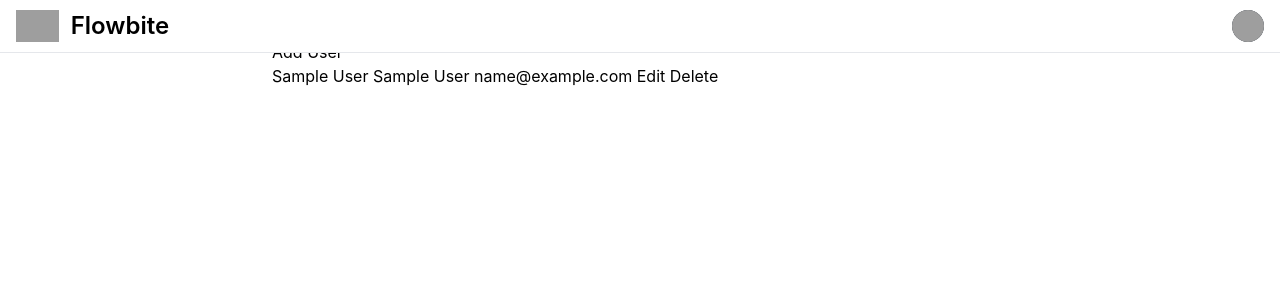
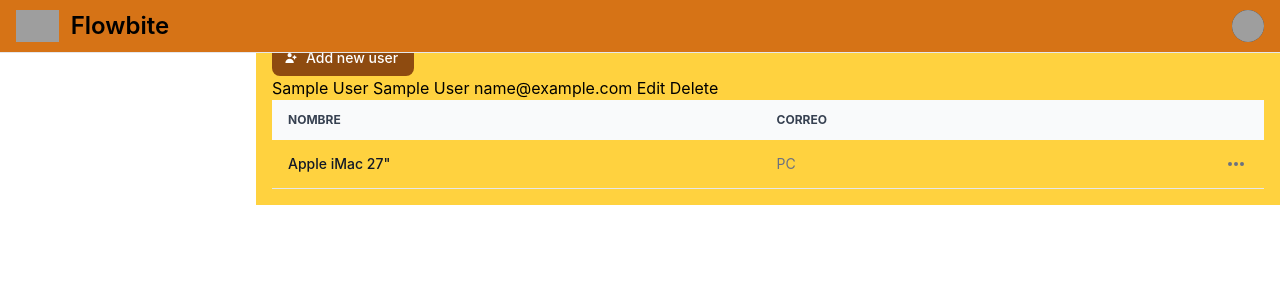
Before and after one commit to Miguel03nx/Magna_C21, a PHP site: page /users in a window 1280 px wide. Shown: the top 300 px of the page. Run offline with PHP 8.4, Linux system fonts and the light colour scheme; the visitor is signed in with stand-in values (Sample User, id 1); data that the repository does not hold is empty; style sheets or scripts are compiled from the project's sources; some libraries are stand-ins or nearby versions; grey boxes are pictures that could not be loaded.

Commit message:
estilos
cambios a los colores del sitio

```diff
--- a/app/views/layout/app_start.php
+++ b/app/views/layout/app_start.php
@@ -14,4 +14,4 @@
 
 
 
-    <main class="p-4 md:ml-64 h-auto pt-20">
+    <main class="bg-[#ffd23f] p-4 md:ml-64 h-auto pt-20">
--- a/app/views/layout/navbar.php
+++ b/app/views/layout/navbar.php
@@ -1,4 +1,4 @@
-<nav class="bg-white border-b border-gray-200 px-4 py-2.5 dark:bg-gray-800 dark:border-gray-700 fixed left-0 right-0 top-0 z-50">
+<nav class="bg-[#d67316] border-b border-gray-200 px-4 py-2.5 dark:bg-gray-800 dark:border-gray-700 fixed left-0 right-0 top-0 z-50">
       <div class="flex flex-wrap justify-between items-center">
         <div class="flex justify-start items-center">
           <button
@@ -75,7 +75,7 @@
           </button>
           <!-- Dropdown menu -->
           <div
-            class="hidden z-50 my-4 w-56 text-base list-none bg-white rounded divide-y divide-gray-100 shadow dark:bg-gray-700 dark:divide-gray-600 rounded-xl"
+            class="hidden z-50 my-4 w-56 text-base list-none bg-white divide-y divide-gray-100 shadow dark:bg-gray-700 dark:divide-gray-600 rounded-xl"
             id="dropdown"
           >
             <div class="py-3 px-4">
--- a/app/views/layout/sidebar.php
+++ b/app/views/layout/sidebar.php
@@ -46,10 +46,10 @@ $MENUS = [
 ?>
 
 <aside
-      class="fixed top-0 left-0 z-40 w-64 h-screen pt-14 transition-transform -translate-x-full bg-white border-r border-gray-200 md:translate-x-0 dark:bg-gray-800 dark:border-gray-700"
+      class="fixed top-0 left-0 z-40 w-64 h-screen pt-14 transition-transform -translate-x-full bg-[#d96c06] border-r border-gray-200 md:translate-x-0 dark:bg-gray-800 dark:border-gray-700"
       aria-label="Sidenav"
       id="drawer-navigation">
-      <div class="overflow-y-auto py-5 px-3 h-full bg-white dark:bg-gray-800">
+      <div class="overflow-y-auto py-5 px-3 h-full bg-[#d67316] dark:bg-gray-800">
 
         <ul class="space-y-2">
           <li>
@@ -79,19 +79,13 @@ $MENUS = [
               aria-controls="dropdown-<?= $item['name'] ?>"
               data-collapse-toggle="dropdown-<?= $item['name'] ?>"
             >
-              <svg
-                aria-hidden="true"
-                class="flex-shrink-0 w-6 h-6 text-gray-500 transition duration-75 group-hover:text-gray-900 dark:text-gray-400 dark:group-hover:text-white"
-                fill="currentColor"
-                viewBox="0 0 20 20"
-                xmlns="http://www.w3.org/2000/svg"
-              >
-                <path
-                  fill-rule="evenodd"
-                  d="M4 4a2 2 0 012-2h4.586A2 2 0 0112 2.586L15.414 6A2 2 0 0116 7.414V16a2 2 0 01-2 2H6a2 2 0 01-2-2V4zm2 6a1 1 0 011-1h6a1 1 0 110 2H7a1 1 0 01-1-1zm1 3a1 1 0 100 2h6a1 1 0 100-2H7z"
-                  clip-rule="evenodd"
-                ></path>
+
+              <!-- ICONOS  -->
+
+              <svg class="w-[21px] h-[21px] text-gray-800 dark:text-white" aria-hidden="true" xmlns="http://www.w3.org/2000/svg" width="24" height="24" fill="currentColor" viewBox="0 0 24 24">
+              <path fill-rule="evenodd" d="M12 4a4 4 0 1 0 0 8 4 4 0 0 0 0-8Zm-2 9a4 4 0 0 0-4 4v1a2 2 0 0 0 2 2h8a2 2 0 0 0 2-2v-1a4 4 0 0 0-4-4h-4Z" clip-rule="evenodd"/>
               </svg>
+
               <span class="flex-1 ml-3 text-left whitespace-nowrap"
                 ><?= $item['name'] ?></span
               >
--- a/app/views/users/index.php
+++ b/app/views/users/index.php
@@ -3,8 +3,60 @@
 
 
     <h1>User List</h1>
-    <a href="/users/create">Add User</a>
+
+     <a href="/users/create"><button type="button"
+                class="flex items-center justify-center px-4 py-2 text-sm font-medium text-white rounded-lg bg-yellow-700 hover:bg-primary-800 focus:ring-4 focus:ring-primary-300 dark:bg-primary-600 dark:hover:bg-primary-700 focus:outline-none dark:focus:ring-primary-800 cursor-pointer"">
+          <svg xmlns="http://www.w3.org/2000/svg" class="h-3.5 w-3.5 mr-2 -ml-1" viewBox="0 0 20 20" fill="currentColor"
+               aria-hidden="true">
+            <path
+              d="M8 9a3 3 0 100-6 3 3 0 000 6zM8 11a6 6 0 016 6H2a6 6 0 016-6zM16 7a1 1 0 10-2 0v1h-1a1 1 0 100 2h1v1a1 1 0 102 0v-1h1a1 1 0 100-2h-1V7z"/>
+          </svg>
+          Add new user
+        </button>
+    </a>
+
+
+
     <ul>
+
+     <div class="overflow-x-auto">
+                <table class="w-full text-sm text-left text-gray-500 dark:text-gray-400">
+                    <thead class="text-xs text-gray-700 uppercase bg-gray-50 dark:bg-gray-700 dark:text-gray-400">
+                        <tr>
+                            <th scope="col" class="px-4 py-3">Nombre</th>
+                            <th scope="col" class="px-4 py-3">Correo</th>
+
+                            <th scope="col" class="px-4 py-3">
+                                <span class="sr-only">Actions</span>
+                            </th>
+                        </tr>
+                    </thead>
+                    <tbody>
+                        <tr class="border-b dark:border-gray-700">
+                            <th scope="row" class="px-4 py-3 font-medium text-gray-900 whitespace-nowrap dark:text-white">Apple iMac 27&#34;</th>
+                            <td class="px-4 py-3">PC</td>
+
+
+                            <td class="px-4 py-3 flex items-center justify-end">
+                                <button id="apple-imac-27-dropdown-button" data-dropdown-toggle="apple-imac-27-dropdown" class="inline-flex items-center p-0.5 text-sm font-medium text-center text-gray-500 hover:text-gray-800 rounded-lg focus:outline-none dark:text-gray-400 dark:hover:text-gray-100" type="button">
+                                    <svg class="w-5 h-5" aria-hidden="true" fill="currentColor" viewbox="0 0 20 20" xmlns="http://www.w3.org/2000/svg">
+                                        <path d="M6 10a2 2 0 11-4 0 2 2 0 014 0zM12 10a2 2 0 11-4 0 2 2 0 014 0zM16 12a2 2 0 100-4 2 2 0 000 4z" />
+                                    </svg>
+                                </button>
+                                <div id="apple-imac-27-dropdown" class="hidden z-10 w-44 bg-white rounded divide-y divide-gray-100 shadow dark:bg-gray-700 dark:divide-gray-600">
+                                    <ul class="py-1 text-sm text-gray-700 dark:text-gray-200" aria-labelledby="apple-imac-27-dropdown-button">
+                                        <li>
+                                            <a href="#" class="block py-2 px-4 hover:bg-gray-100 dark:hover:bg-gray-600 dark:hover:text-white">Edit</a>
+                                        </li>
+                                    </ul>
+                                    <div class="py-1">
+                                        <a href="#" class="block py-2 px-4 text-sm text-gray-700 hover:bg-gray-100 dark:hover:bg-gray-600 dark:text-gray-200 dark:hover:text-white">Delete</a>
+                                    </div>
+                                </div>
+                            </td>
+                        </tr>
+
+
         <?php foreach ($data['users'] as $user): ?>
             <li>
                 <?= htmlspecialchars($user['first_name']) ?>
```
